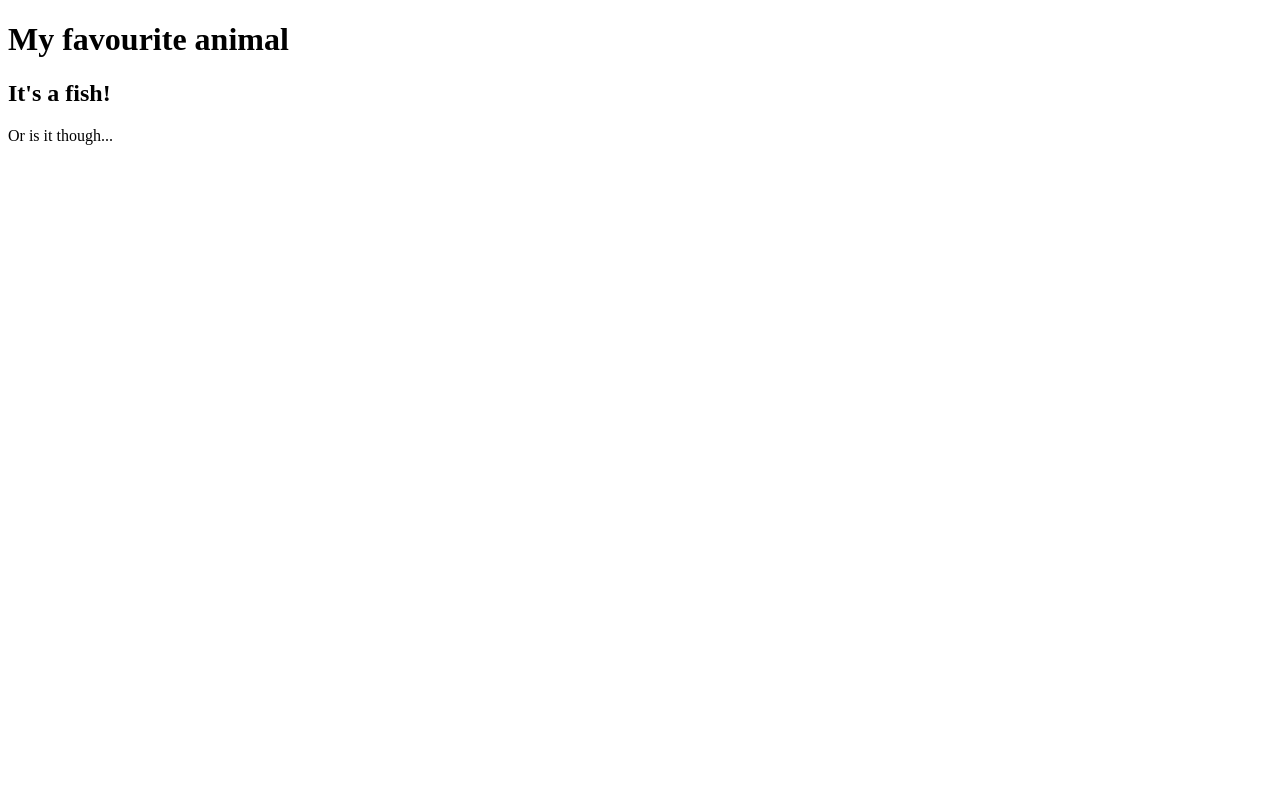
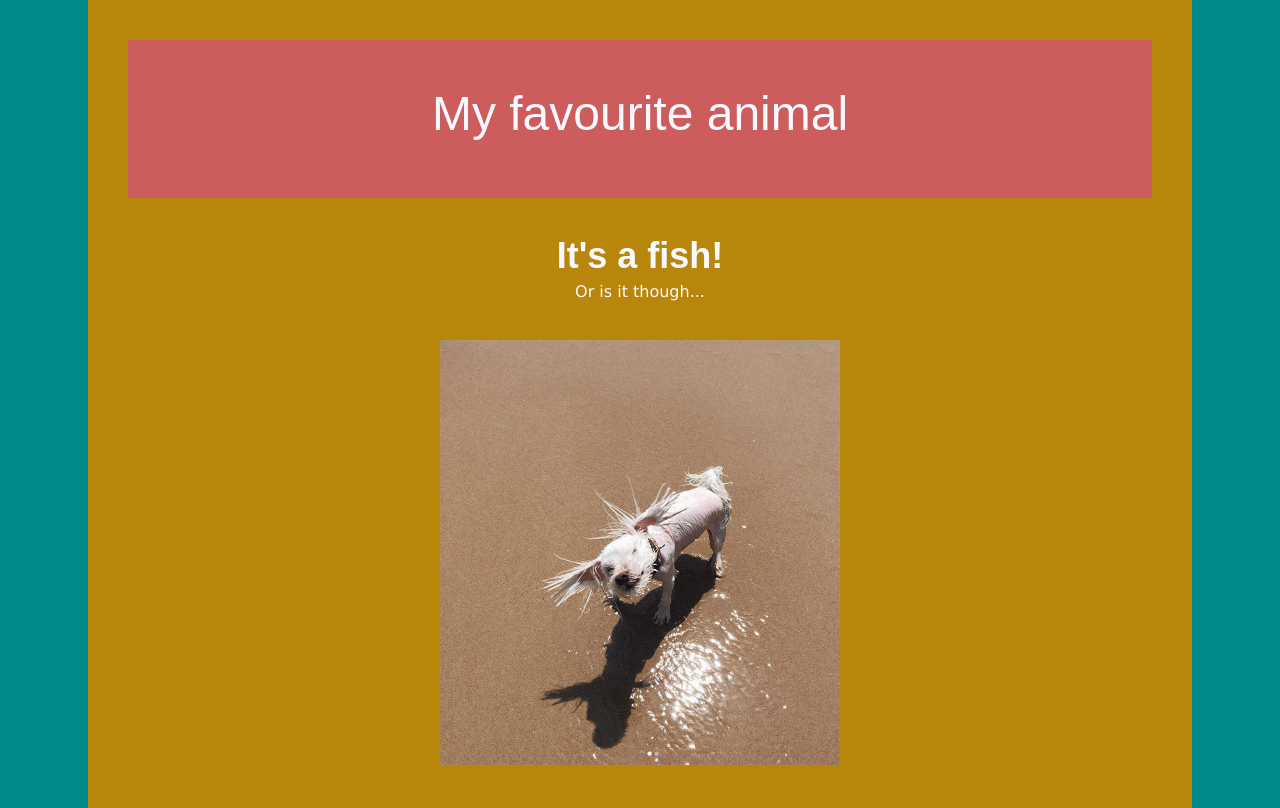
Before and after one commit to ferwicker/week-2-animal-page, a plain HTML site: page index.html in a window 1280 px wide. Drawn offline with Linux system fonts and the light colour scheme.

Commit message:
adding some style

```diff
--- /dev/null
+++ b/assets/css/reset.css
@@ -0,0 +1,48 @@
+/* http://meyerweb.com/eric/tools/css/reset/
+   v2.0 | 20110126
+   License: none (public domain)
+*/
+
+html, body, div, span, applet, object, iframe,
+h1, h2, h3, h4, h5, h6, p, blockquote, pre,
+a, abbr, acronym, address, big, cite, code,
+del, dfn, em, img, ins, kbd, q, s, samp,
+small, strike, strong, sub, sup, tt, var,
+b, u, i, center,
+dl, dt, dd, ol, ul, li,
+fieldset, form, label, legend,
+table, caption, tbody, tfoot, thead, tr, th, td,
+article, aside, canvas, details, embed,
+figure, figcaption, footer, header, hgroup,
+menu, nav, output, ruby, section, summary,
+time, mark, audio, video {
+	margin: 0;
+	padding: 0;
+	border: 0;
+	font-size: 100%;
+	font: inherit;
+	vertical-align: baseline;
+}
+/* HTML5 display-role reset for older browsers */
+article, aside, details, figcaption, figure,
+footer, header, hgroup, menu, nav, section {
+	display: block;
+}
+body {
+	line-height: 1;
+}
+ol, ul {
+	list-style: none;
+}
+blockquote, q {
+	quotes: none;
+}
+blockquote:before, blockquote:after,
+q:before, q:after {
+	content: '';
+	content: none;
+}
+table {
+	border-collapse: collapse;
+	border-spacing: 0;
+}
--- /dev/null
+++ b/assets/css/style.css
@@ -0,0 +1,40 @@
+body {
+    background-color: darkcyan;
+    color: ghostwhite;
+    font-family: Verdana, Geneva, Tahoma, sans-serif;
+}
+
+header {
+    padding: 50px;
+    margin: auto;
+    text-align: center;
+    background-color: indianred;
+    margin-bottom: 40px;
+}
+
+.container {
+    background-color: darkgoldenrod;
+    width: 80%;
+    margin: auto;
+    padding: 40px;
+    text-align: center;
+}
+
+h1 {
+    font-family: Arial, Helvetica, sans-serif;
+    font-size: 48px;
+    font-weight: 100;
+    margin-bottom: 10px;
+}
+
+h2 {
+    font-family: Arial, Helvetica, sans-serif;
+    font-size: 36px;
+    font-weight: bold;
+    margin-bottom: 10px;
+}
+
+.fish {
+    width: 400px;
+    margin-top: 40px;
+}
--- a/index.html
+++ b/index.html
@@ -1,18 +1,31 @@
 <!DOCTYPE html>
 <html lang="en-us">
+
     <head>
         <meta charset="UTF-8">
 
         <title>My favourite animal</title>
 
-        <link type="text/css" rel="style.css">
+        <link type="text/css" rel="stylesheet" href="assets/css/reset.css">
+        <link type="text/css" rel="stylesheet" href="assets/css/style.css">
 
     </head>
 
     <body>
-        <h1>My favourite animal</h1>
-        <h2>It's a fish!</h2>
-        <p>Or is it though...</p>
+
+        <div class="container">
+            <header>
+                <h1>My favourite animal</h1>
+            </header>
+
+            <section>
+                <h2>It's a fish!</h2>
+                <p>Or is it though...</p>
+                <img class="fish" src="assets/fish.jpg" alt="fishie" />
+            </section>
+
+        </div>
+
     </body>
 
 </html>
```
Also changed, not shown: assets/fish.jpg (added), style.css (deleted), 4 other files.
